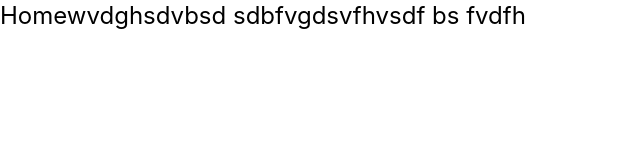
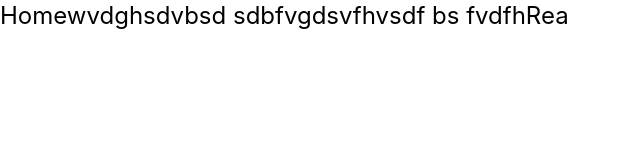
Before and after one commit to ThuyVi76207/HealthCareIT, a React (Create React App) app: page / in a window 1280 px wide. Shown: the top 160 px of the page, without its empty margins (0-640 px from the left). Built offline with nearby package versions, Linux system fonts and the light colour scheme.

Commit message:
Fix conflit Readme

```diff
--- a/src/routes/Home.jsx
+++ b/src/routes/Home.jsx
@@ -1,7 +1,7 @@
 import React from "react";
 const Home = () => {
     return (
-        <div className="text-2xl">Homewvdghsdvbsd sdbfvgdsvfhvsdf bs fvdfh</div>
+        <div className="text-2xl">Homewvdghsdvbsd sdbfvgdsvfhvsdf bs fvdfhRea</div>
     )
 }
 
```
Also changed, not shown: 1 other file (tests, documents, lock files or other folders).
